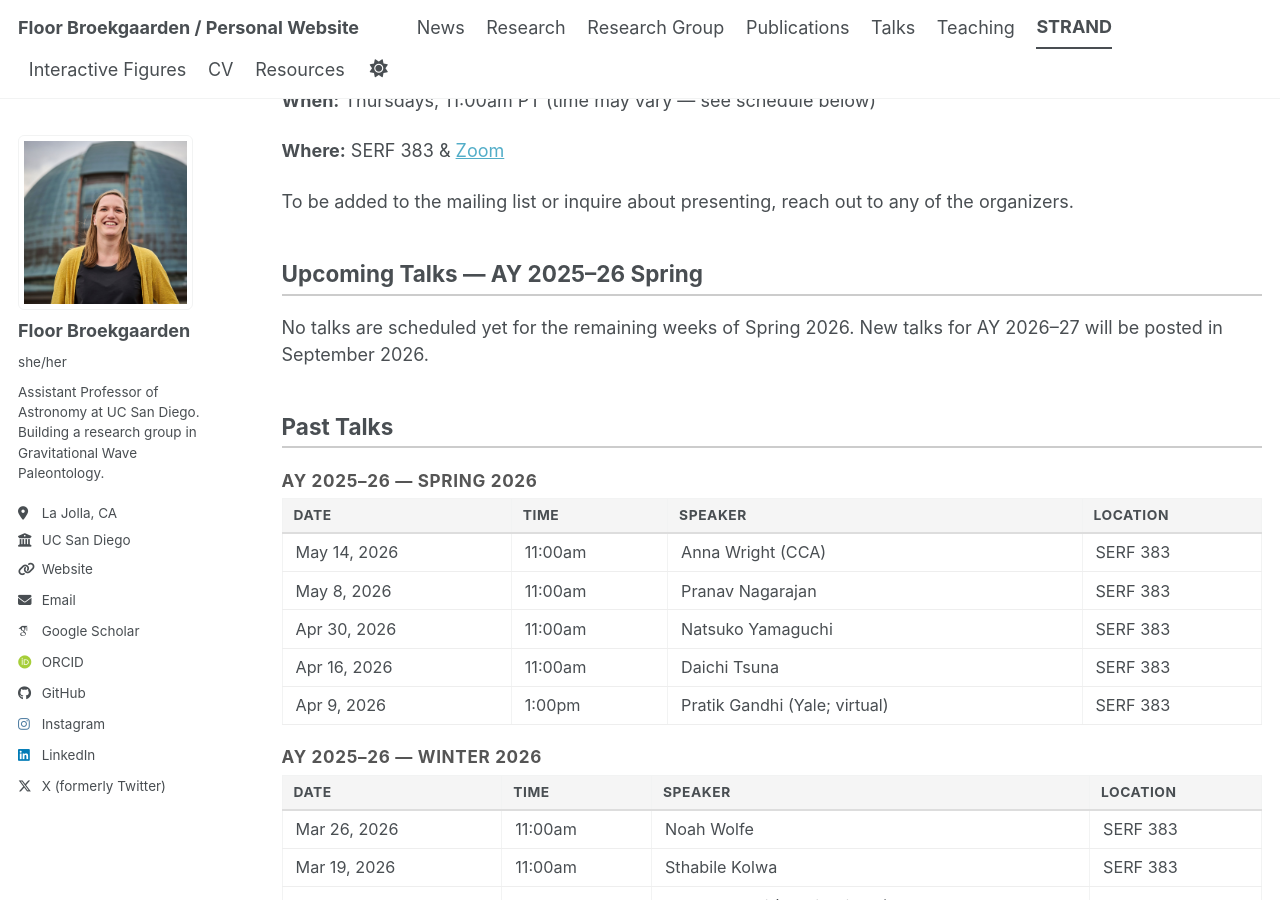
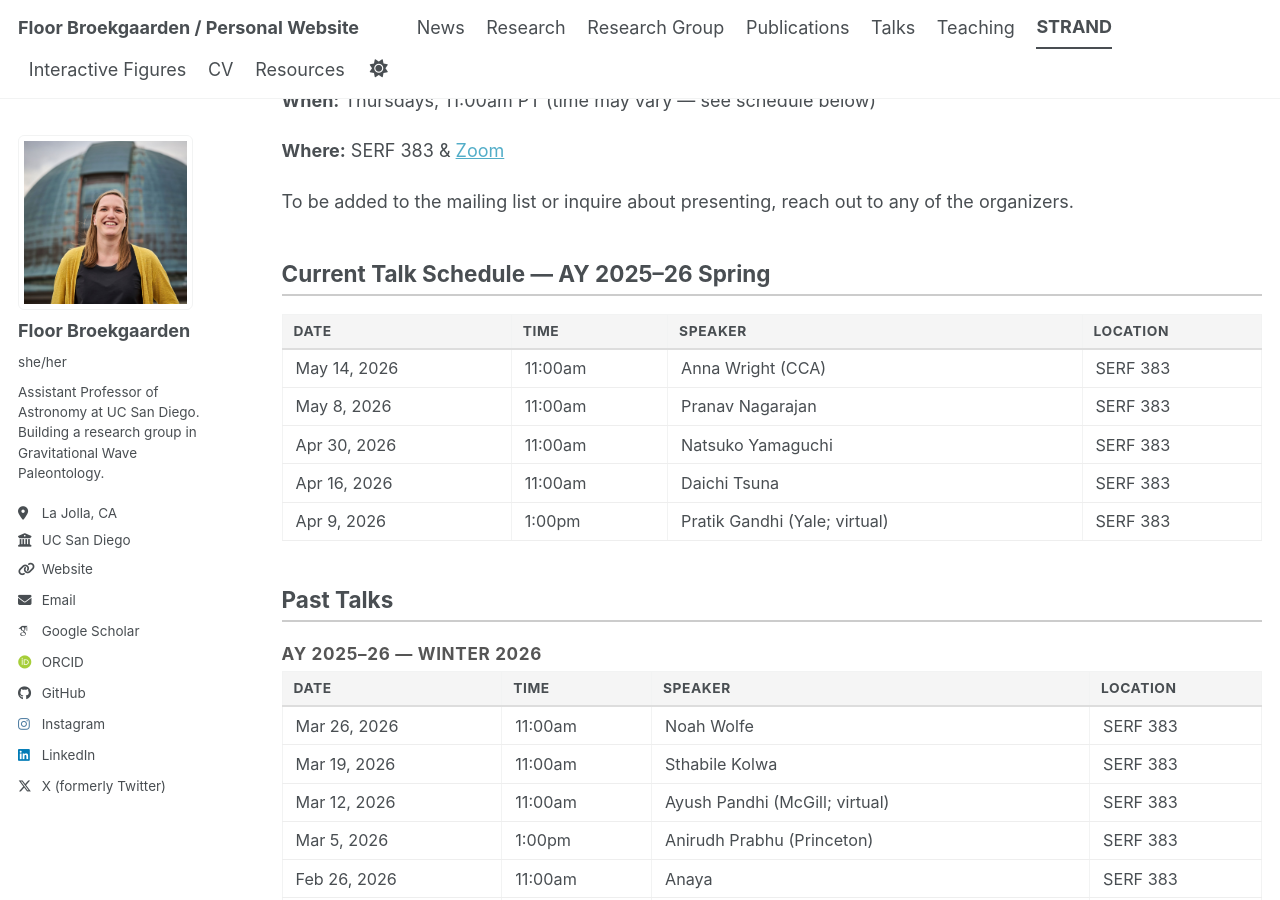
Before and after one commit to FloorBroekgaarden/FloorBroekgaarden.github.io, a Jekyll site: the page built from _pages/strand.md, in a window 1280 px wide and 900 px high, scrolled down 434 px. Built offline with Jekyll 4.4.1, drawn with Linux system fonts in a browser that asks for light colours; some web fonts are replaced; a script bundle is joined from its source files by our own code; library files that are not in the unit come from our copies.

Commit message:
Update strand.md

```diff
--- a/_pages/strand.md
+++ b/_pages/strand.md
@@ -33,15 +33,8 @@ author_profile: true
 </div>
 
 <div class="strand-section">
-<h2>Upcoming Talks — AY 2025–26 Spring</h2>
+<h2>Current Talk Schedule — AY 2025–26 Spring</h2>
 
-<p>No talks are scheduled yet for the remaining weeks of Spring 2026. New talks for AY 2026–27 will be posted in September 2026.</p>
-</div>
-
-<div class="strand-section">
-<h2>Past Talks</h2>
-
-<h3>AY 2025–26 — Spring 2026</h3>
 <table class="strand-table">
   <tr><th>Date</th><th>Time</th><th>Speaker</th><th>Location</th></tr>
   <tr><td>May 14, 2026</td><td>11:00am</td><td>Anna Wright (CCA)</td><td>SERF 383</td></tr>
@@ -50,6 +43,10 @@ author_profile: true
   <tr><td>Apr 16, 2026</td><td>11:00am</td><td>Daichi Tsuna</td><td>SERF 383</td></tr>
   <tr><td>Apr 9, 2026</td><td>1:00pm</td><td>Pratik Gandhi (Yale; virtual)</td><td>SERF 383</td></tr>
 </table>
+</div>
+
+<div class="strand-section">
+<h2>Past Talks</h2>
 
 <h3>AY 2025–26 — Winter 2026</h3>
 <table class="strand-table">
```
